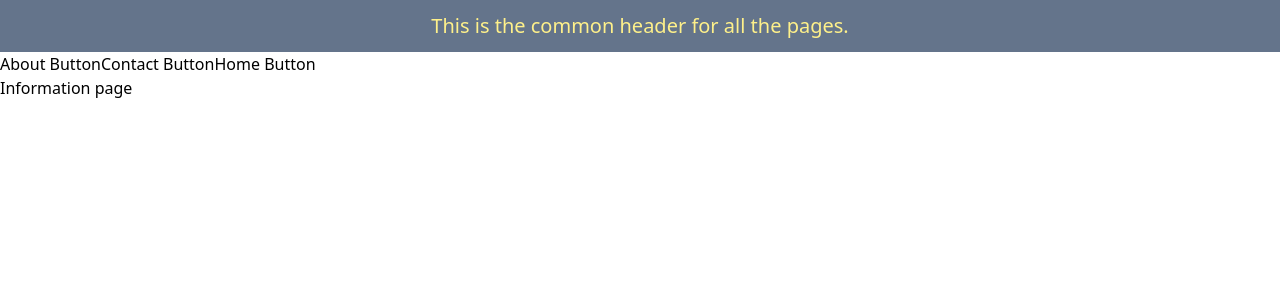
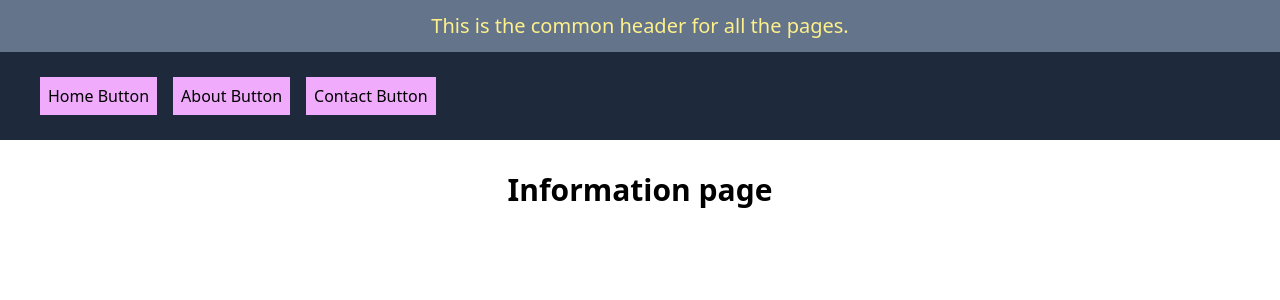
Before and after one commit to Abhijxxt/ReactRouters, a React (Create React App) app: page /info in a window 1280 px wide. Shown: the top 300 px of the page. Built offline with nearby package versions, Linux system fonts and the light colour scheme.

Commit message:
Added tailwindCSS styling to pages
Added a navbar on top of the pages and added some stylings to it.
In addition, added styling to the 404 page.

```diff
--- a/src/pages/404.js
+++ b/src/pages/404.js
@@ -1,7 +1,10 @@
+import { Link } from "react-router-dom";
+
 export default function NotFoundPage() {
     return (
-        <div>
-            <h1>Error 404! Page not Found.</h1>
+        <div className="w-full h-screen flex justify-center flex-col items-center bg-slate-100">
+            <h1 className="text-3xl font-bold">Error 404! Page not Found.</h1>
+            <Link className="p-3 m-2 bg-slate-700 text-white rounded-md shadow-md hover:shadow-none" to={'/'}>Go Back</Link>
         </div>
     )
 }
--- a/src/pages/About.js
+++ b/src/pages/About.js
@@ -2,12 +2,12 @@ import { Link } from "react-router-dom"
 export default function About() {
     return (
         <div>
-            <nav>
-                <Link to={'/'} >Home Button</Link>
-                <Link to={'/contact'} >Contact Button</Link>
-                <Link to={'/info'} >Info Button</Link>
+            <nav className="bg-slate-800 p-8">
+                <Link to={'/'} className=" m-2 p-2 bg-fuchsia-300">Home Button</Link>
+                <Link to={'/contact'} className=" m-2 p-2 bg-fuchsia-300">Contact Button</Link>
+                <Link to={'/info'} className=" m-2 p-2 bg-fuchsia-300">Info Button</Link>
             </nav>
-            <h1>About</h1>
+            <h1 className="text-3xl text-center font-bold my-8">About</h1>
         </div>
     )
 }
--- a/src/pages/Contact.js
+++ b/src/pages/Contact.js
@@ -3,12 +3,14 @@ export default function Contact()
 {
     return(
         <div>
-            <nav>
-                <Link to={'/about'} >About Button</Link>
-                <Link to={'/'} >Home Button</Link>
-                <Link to={'/info'} >Info Button</Link>
+            <nav className="bg-slate-800 p-8">
+                <Link to={'/'} className=" m-2 p-2 bg-fuchsia-300">Home Button</Link>
+                <Link to={'/about'} className=" m-2 p-2 bg-fuchsia-300">About Button</Link>
+                <Link to={'/info'} className=" m-2 p-2 bg-fuchsia-300">Info Button</Link>
             </nav>
-            <h1>Contact Page</h1>
+            <div className="text-3xl text-center font-bold my-8">
+                <h1>Contact Page</h1>
+            </div>
         </div>
     )
 }
--- a/src/pages/Home.js
+++ b/src/pages/Home.js
@@ -3,12 +3,12 @@ import { Link } from "react-router-dom"
 export default function Home() {
     return (
         <div>
-            <nav>
-                <Link to={'/about'} >About Button</Link>
-                <Link to={'/contact'} >Contact Button</Link>
-                <Link to={'/info'} >Info Button</Link>
+            <nav className="bg-slate-800 p-8">
+                <Link to={'/about'} className=" m-2 p-2 bg-fuchsia-300">About Button</Link>
+                <Link to={'/contact'} className=" m-2 p-2 bg-fuchsia-300">Contact Button</Link>
+                <Link to={'/info'} className=" m-2 p-2 bg-fuchsia-300">Info Button</Link>
             </nav>
-            <h1>Home</h1>
+            <h1 className="text-3xl text-center font-bold my-8">Home</h1>
         </div>
     )
 }
--- a/src/pages/Info.js
+++ b/src/pages/Info.js
@@ -2,12 +2,12 @@ import { Link } from "react-router-dom"
 export default function Info() {
     return (
         <div>
-            <nav>
-                <Link to={'/about'} >About Button</Link>
-                <Link to={'/contact'} >Contact Button</Link>
-                <Link to={'/'} >Home Button</Link>
+            <nav className="bg-slate-800 p-8">
+                <Link to={'/'} className=" m-2 p-2 bg-fuchsia-300">Home Button</Link>
+                <Link to={'/about'} className=" m-2 p-2 bg-fuchsia-300" >About Button</Link>
+                <Link to={'/contact'} className=" m-2 p-2 bg-fuchsia-300">Contact Button</Link>
             </nav>
-            <h1>Information page</h1>
+            <h1 className="text-3xl text-center font-bold my-8">Information page</h1>
         </div>
     )
 }
```
